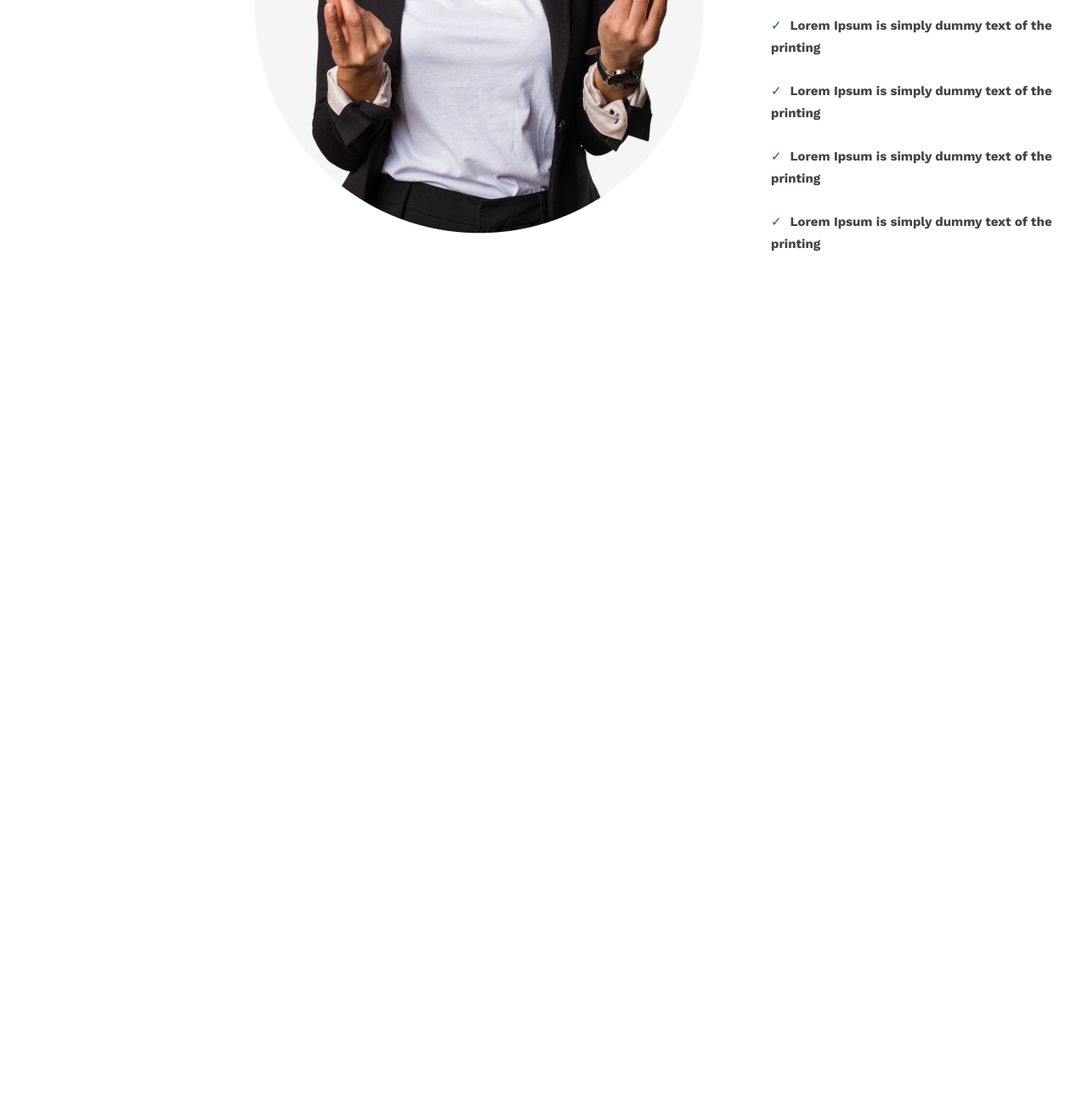
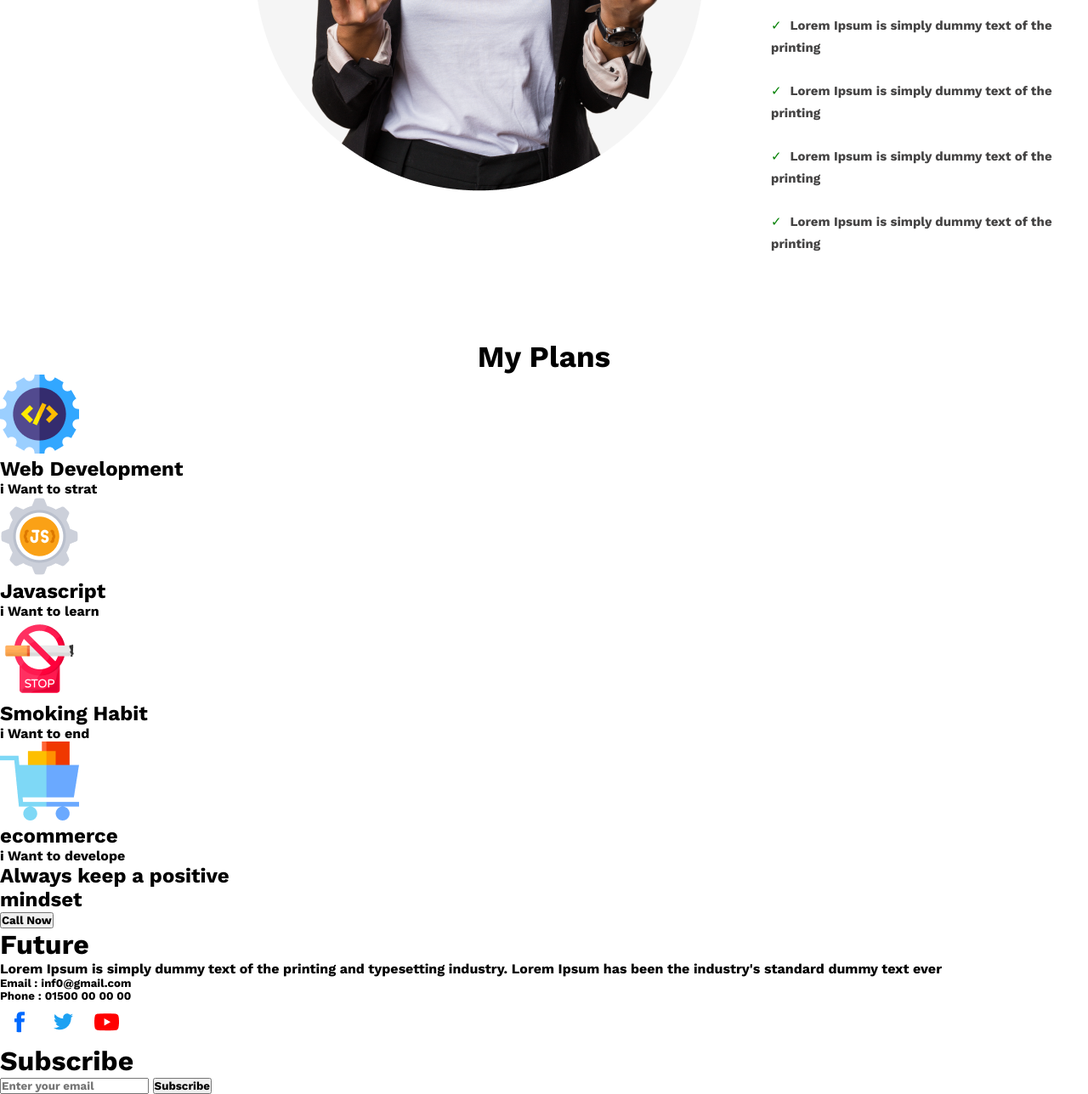
Before and after one commit to 123Somrat/Protfolio-Website, a plain HTML site: page index.html in a window 1280 px wide. Shown: the part 1369-2657 px from the top of the page at 85% size. Before the commit the page ends 1669 px from the top, so only its background shows below. Drawn offline with nearby package versions, Linux system fonts and the light colour scheme.

Commit message:
add style on p tag

```diff
--- a/Styles/style.css
+++ b/Styles/style.css
@@ -8,9 +8,16 @@
       background-image: url("../images/banner1.png");
       width: 1600px;
       height:808px;
+      background-size: cover;
+      background-position: center;
+      position: relative;
+
 }
-.banner-details {
-     margin:0px 283px 388px 792px;
+
+
+.banner-details{
+     position: absolute;
+     margin:90px 283px 388px 792px;
      font-weight: 700px;
      font-size: 65px;
      line-height: 76px;
@@ -23,7 +30,8 @@
      font-size: 16px;
      line-height: 26px;
      text-align: right;
-     color: #444343
+     color: #444343;
+
 }
 .btn{
      font-weight: 600px;
@@ -37,13 +45,14 @@
 .main{
      display: flex;
      align-items: center;
+
 }
 .left{
      width: 550px;
      height:550px;
-     z-index:0;
+     border-radius: 50%;
      background-position: center;
-     margin:100px 0px 87px 277px;
+     margin:0px 0px 87px 277px;
 }
 .right{
      width: 416px;
@@ -66,3 +75,9 @@
      margin-right:10px;
      color:green
 }
+.para{
+     text-align: center;
+     margin-top:200px;
+     font-weight: 700px;
+     font-size: 35px;
+}
--- a/index.html
+++ b/index.html
@@ -34,8 +34,60 @@
               <p class="p"><span class="span">✓</span>Lorem Ipsum is simply dummy text of the printing</p>
               <p class="p"><span class="span">✓</span>Lorem Ipsum is simply dummy text of the printing</p>
           </div>
-
-
       </main>
+      <p class="para">My Plans</p>
+      <div class="my-plans">
+           <div class="my-target-1">
+              <img src="./images/web.png">
+              <h2>Web Development</h2>
+              <h4 class="h4">i Want to strat</h4>
+           </div>
+           <div class="my-target-2">
+            <img src="./images/js.png">
+            <h2>Javascript</h2>
+            <h4 class="h4">i Want to learn</h4>
+            </div>
+            <div class="my-target-3">
+                <img src="./images/smoke.png">
+                <h2>Smoking Habit</h2>
+                <h4 class="h4">i Want to end</h4>
+            </div>
+            <div class="my-target-4">
+                <img src="./images/ecom.png">
+                <h2>ecommerce</h2>
+                <h4 class="h4">i Want to develope</h4>
+            </div>
+      </div>
+      <div class="mind-set">
+          <div class="mindset-details">
+              <h2 id="sam">Always keep a positive</h2>
+              <h2 >mindset</h2>
+              <button class="mindset-btn">Call Now</button>
+            </div>
+      </div>
+      <footer class="footer">
+          <div class="contact-info">
+                <h1 class="future">Future</h1>
+                <p class="future-details">Lorem Ipsum is simply dummy text of the printing and typesetting industry. Lorem Ipsum has been the industry's standard dummy text ever  </p>
+                <h5 class="h5">Email : inf0@gmail.com</h5>
+                <h5 class="Phone">Phone : 01500 00 00 00<h5>
+                <p>
+                    <span class="fb">
+                        <img src="./images/fb.png">
+                    </span>
+                    <span class="twitter">
+                        <img src="./images/twitter.png" alt="twitter">
+                    </span>
+                    <span class="youtube">
+                        <img src="./images/youtube.png">
+                    </span>
+                </p>
+          </div>
+          <div class="newsletter">
+                 <h1 class="tittle">Subscribe</h1>
+                 <input type="email" placeholder="Enter your email" class="in">
+                 <button class="subs">Subscribe</button>
+          </div>
+      </footer>
 </body>
 </html>
```
